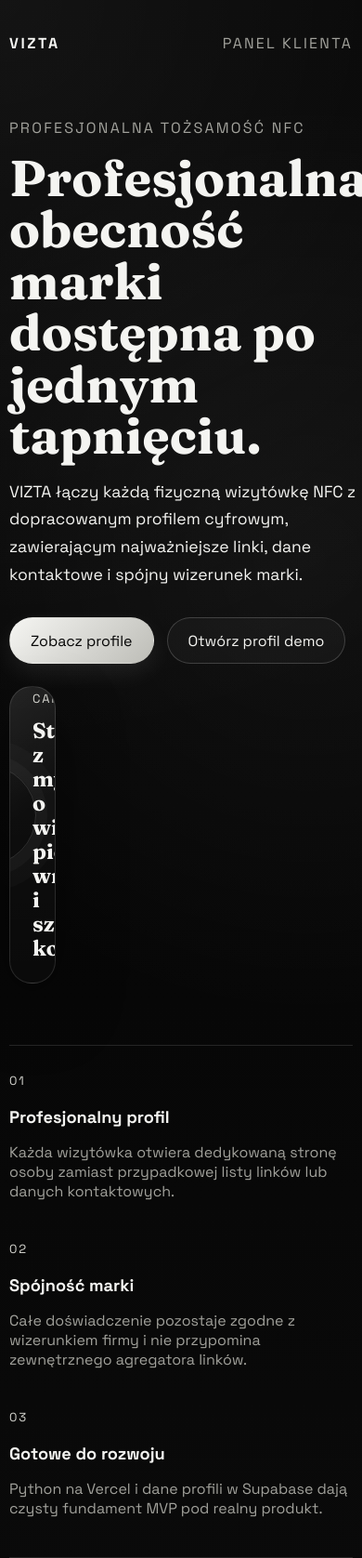
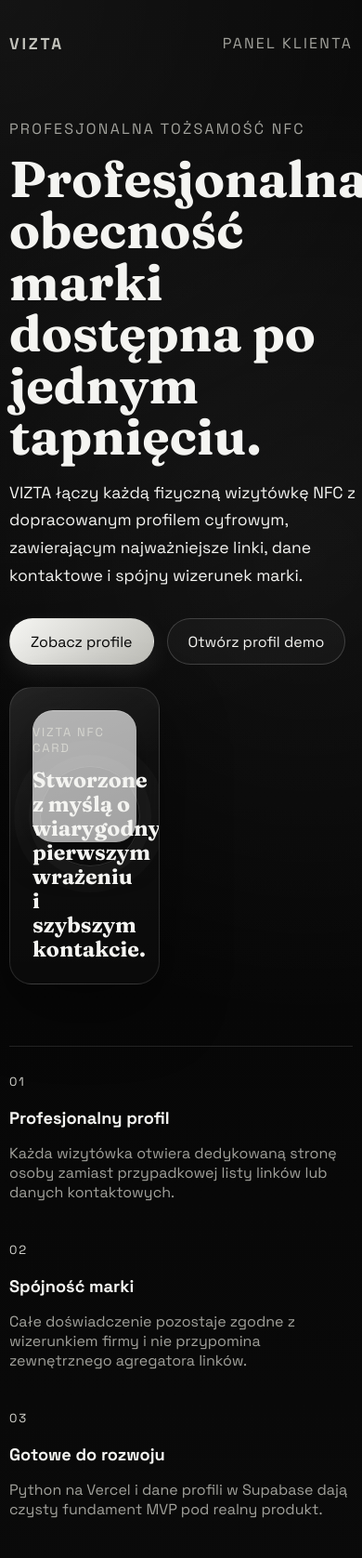
Before and after one commit to marceelkacz03/vizta, a FastAPI app: page / in a window 390 px wide. Shown: the top 1676 px of the page at 93% size. Run offline with FastAPI, Linux system fonts and the light colour scheme; grey boxes are pictures that could not be loaded.

Commit message:
Update styles.css

```diff
--- a/VIZTA_UPLOAD/app/static/css/styles.css
+++ b/VIZTA_UPLOAD/app/static/css/styles.css
@@ -80,10 +80,10 @@ svg {
 }
 
 .brand-mark {
-    font-size: clamp(1.15rem, 2vw, 1.8rem);
+    font-size: clamp(1.6rem, 3vw, 2.7rem);
     font-weight: 700;
     letter-spacing: 0.18em;
-    color: #f8f8f5;
+    color: #c2c2bb;
 }
 
 .ghost-link,
@@ -195,12 +195,17 @@ svg {
         rgba(8, 8, 8, 0.9);
 }
 
-.card-chip {
-    display: inline-block;
-    width: 72px;
-    height: 52px;
-    border-radius: 14px;
-    background: linear-gradient(145deg, #f0f0eb, #6d6d68);
+.card-portrait {
+    width: 170px;
+    height: 210px;
+    border-radius: 28px;
+    background:
+        linear-gradient(160deg, rgba(255, 255, 255, 0.22), rgba(255, 255, 255, 0.04)),
+        url("/static/uploads/hero-stock.png") center/cover no-repeat,
+        linear-gradient(145deg, #d9d9d2, #5f5f5b);
+    box-shadow:
+        inset 0 1px 0 rgba(255, 255, 255, 0.24),
+        0 18px 42px rgba(0, 0, 0, 0.24);
 }
 
 .card-copy {
@@ -388,6 +393,18 @@ svg {
     height: 100%;
     object-fit: cover;
     border-radius: 24px;
+}
+
+.profile-avatar--profile {
+    width: 168px;
+    height: 168px;
+    border-radius: 34px;
+    font-size: 3.8rem;
+    flex-shrink: 0;
+}
+
+.profile-avatar--profile img {
+    border-radius: 34px;
 }
 
 .profile-card h1 {
@@ -756,13 +773,19 @@ svg {
 
     .brand-mark,
     .back-link {
-        font-size: 1rem;
+        font-size: 1.08rem;
         letter-spacing: 0.16em;
     }
 
     .hero-card {
         min-height: 320px;
         padding: 24px;
+    }
+
+    .card-portrait {
+        width: 112px;
+        height: 142px;
+        border-radius: 22px;
     }
 
     .card-copy {
@@ -803,4 +826,20 @@ svg {
     .profile-avatar--large img {
         border-radius: 30px;
     }
+
+    .profile-intro {
+        align-items: center;
+        text-align: center;
+    }
+
+    .profile-avatar--profile {
+        width: 132px;
+        height: 132px;
+        border-radius: 28px;
+        font-size: 3rem;
+    }
+
+    .profile-avatar--profile img {
+        border-radius: 28px;
+    }
 }
```
